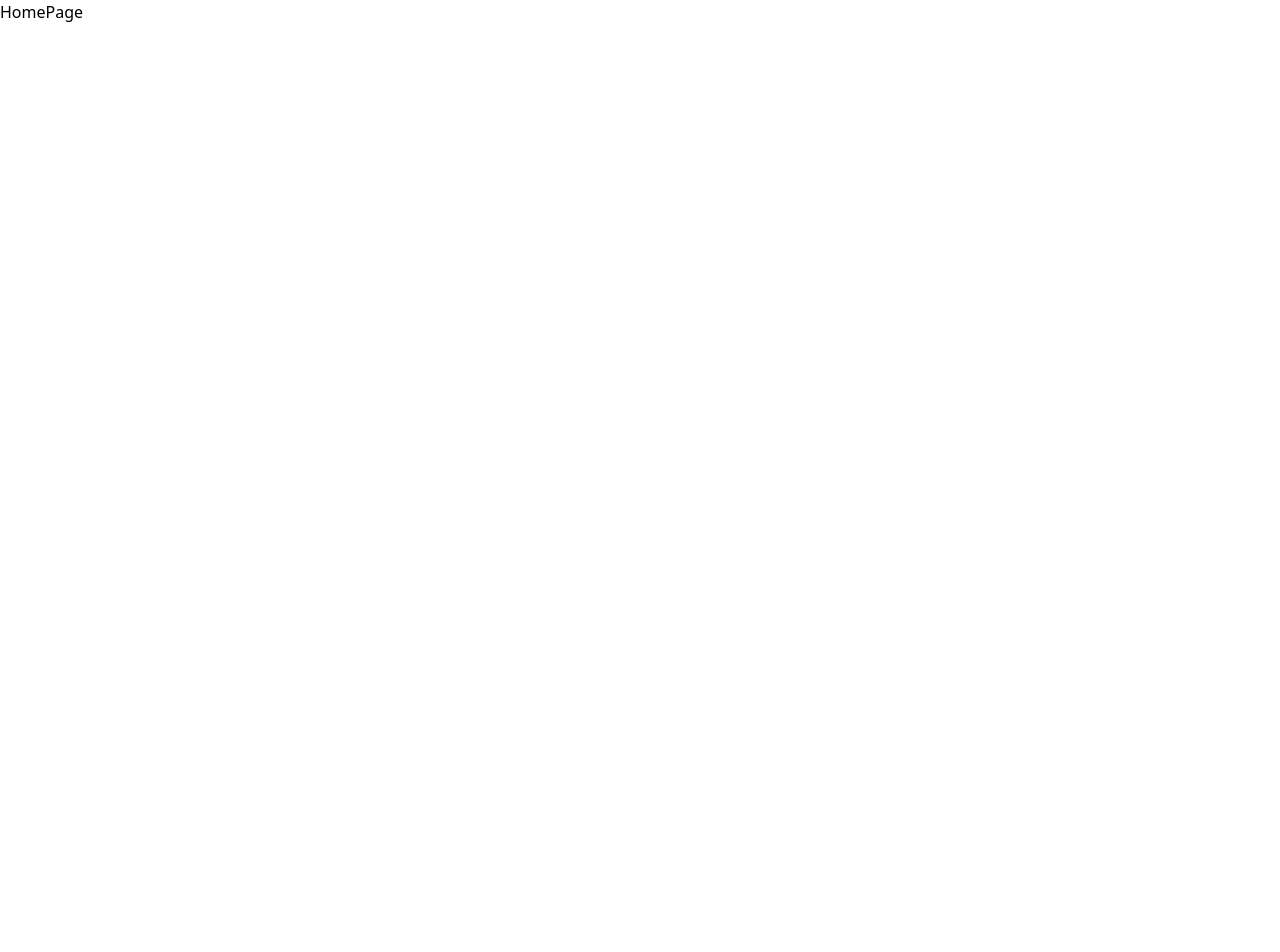
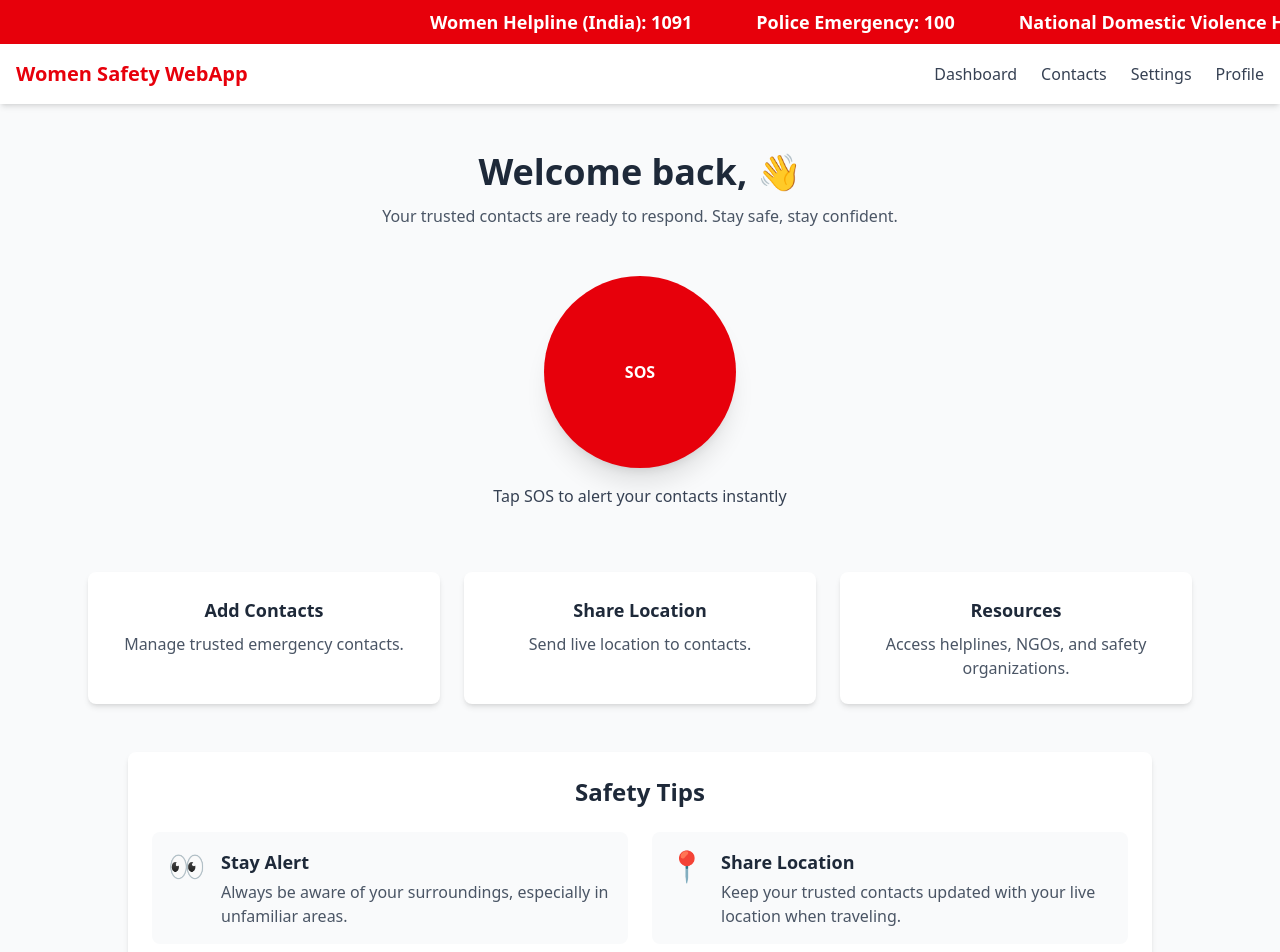
Before and after one commit to Arin-Yadav/Women-safety-app, a React app in the folder frontend/: page /homepage in a window 1280 px wide. Shown: the top 952 px of the page. Before the commit the page ends 800 px from the top, so only its background shows below. Built offline with nearby package versions, Linux system fonts and the light colour scheme; sample sign-in values are in the browser's storage; the HTML template or start-up script is replaced by a standard one.

Commit message:
added new features

```diff
--- a/frontend/src/App.jsx
+++ b/frontend/src/App.jsx
@@ -9,6 +9,8 @@ import { useState } from "react";
 import { useEffect } from "react";
 import HomePage from "./components/HomePage";
 import AddContact from "./components/AddContact";
+import ProtectedRoute from "./components/ProtectedRoute";
+import SafetyTips from "./components/SafetyTips";
 
 const App = () => {
   const [user, setUser] = useState(null);
@@ -21,7 +23,7 @@ const App = () => {
     }
   }, []);
 
-    // Listen for storage changes (when user is saved in Signin)
+  // Listen for storage changes (when user is saved in Signin)
   useEffect(() => {
     const handleStorageChange = () => {
       const savedUser = localStorage.getItem("user");
@@ -42,8 +44,16 @@ const App = () => {
         <Route path="/signup" element={<SignupForm />} />
         <Route path="/signin" element={<SignInForm />} />
         <Route path="/welcome" element={<WelcomeScreen user={user} />} />
-        <Route path="/homepage" element={<HomePage user={user} />} />
+        <Route
+          path="/homepage"
+          element={
+            <ProtectedRoute>
+              <HomePage user={user} />
+            </ProtectedRoute>
+          }
+        />
         <Route path="/addcontact" element={<AddContact user={user} />} />
+        {/* <Route path="/safetytips" element={<SafetyTips />} /> */}
       </Routes>
     </BrowserRouter>
   );
--- a/frontend/src/components/HomePage.jsx
+++ b/frontend/src/components/HomePage.jsx
@@ -1,9 +1,87 @@
-import React from 'react'
+import React from "react";
+import SafetyTips from "../components/SafetyTips";
+import ProfileMenu from "./ProfileMenu";
 
-const HomePage = () => {
+export default function HomePage(user) {
+  console.log(user)
   return (
-    <div>HomePage</div>
-  )
+    <div className="flex flex-col min-h-screen bg-gray-50">
+      {/* Scrolling Banner */}
+      <div className="bg-red-600 text-white py-2 overflow-hidden">
+        <div className="animate-marquee whitespace-nowrap font-semibold text-lg">
+          <span className="mx-8">Women Helpline (India): 1091</span>
+          <span className="mx-8">Police Emergency: 100</span>
+          <span className="mx-8">National Domestic Violence Helpline: 181</span>
+          <span className="mx-8">Child Helpline: 1098</span>
+          <span className="mx-8">Emergency Ambulance: 108</span>
+        </div>
+      </div>
+
+      {/* Navbar */}
+      <nav className="w-full bg-white shadow-md p-4 flex justify-between items-center">
+        <h1 className="text-xl font-bold text-red-600">Women Safety WebApp</h1>
+        <button className="md:hidden text-gray-600">☰</button>
+        <ul className="hidden md:flex space-x-6 text-gray-700 font-medium">
+          <li className="hover:text-red-600 cursor-pointer">Dashboard</li>
+          <li className="hover:text-red-600 cursor-pointer">Contacts</li>
+          <li className="hover:text-red-600 cursor-pointer">Settings</li>
+          <li className="hover:text-red-600 cursor-pointer"> <ProfileMenu /> </li>
+        </ul>
+      </nav>
+
+      {/* Main Content */}
+      <main className="grow">
+        {/* Hero Section */}
+        <section className="flex flex-col items-center text-center mt-12 px-6">
+          <h2 className="text-3xl md:text-4xl font-bold text-gray-800">
+            Welcome back, {user.fullName} 👋
+          </h2>
+          <p className="text-gray-600 mt-3 max-w-xl">
+            Your trusted contacts are ready to respond. Stay safe, stay confident.
+          </p>
+        </section>
+
+        {/* SOS Button */}
+        <div className="flex justify-center mt-12">
+          <button className="bg-red-600 text-white font-bold rounded-full w-48 h-48 shadow-xl hover:bg-red-700 transition transform hover:scale-105">
+            SOS
+          </button>
+        </div>
+        <p className="text-center mt-4 text-gray-700">
+          Tap SOS to alert your contacts instantly
+        </p>
+
+        {/* Quick Access Cards */}
+        <section className="grid md:grid-cols-3 gap-6 mt-16 px-6 w-full max-w-6xl mx-auto">
+          <div className="bg-white shadow-md rounded-lg p-6 text-center hover:shadow-lg transition">
+            <h3 className="font-semibold text-lg text-gray-800">Add Contacts</h3>
+            <p className="text-gray-600 mt-2">Manage trusted emergency contacts.</p>
+          </div>
+          <div className="bg-white shadow-md rounded-lg p-6 text-center hover:shadow-lg transition">
+            <h3 className="font-semibold text-lg text-gray-800">Share Location</h3>
+            <p className="text-gray-600 mt-2">Send live location to contacts.</p>
+          </div>
+          <div className="bg-white shadow-md rounded-lg p-6 text-center hover:shadow-lg transition">
+            <h3 className="font-semibold text-lg text-gray-800">Resources</h3>
+            <p className="text-gray-600 mt-2">
+              Access helplines, NGOs, and safety organizations.
+            </p>
+          </div>
+        </section>
+
+        {/* Safety Tips */}
+        <SafetyTips />
+      </main>
+
+      {/* Footer (Sticky at Bottom) */}
+      <footer className="w-full bg-gray-200 p-6 text-center text-gray-700 mt-auto">
+        <p>© 2025 Women Safety WebApp | Privacy Policy | Terms</p>
+        <div className="flex justify-center space-x-6 mt-3">
+          <span className="cursor-pointer hover:text-red-600">🌐</span>
+          <span className="cursor-pointer hover:text-red-600">📘</span>
+          <span className="cursor-pointer hover:text-red-600">🐦</span>
+        </div>
+      </footer>
+    </div>
+  );
 }
-
-export default HomePage
--- /dev/null
+++ b/frontend/src/components/ProfileMenu.jsx
@@ -0,0 +1,60 @@
+import React, { useEffect, useState } from "react";
+
+export default function ProfileMenu() {
+  const [open, setOpen] = useState(false);
+  const [user, setUser] = useState(null);
+
+  useEffect(() => {
+    const storedUser = localStorage.getItem("user");
+    if (storedUser) {
+      // console.log(storedUser)
+      setUser(JSON.parse(storedUser));
+    }
+  }, []);
+
+  return (
+    <div className="relative">
+      {/* Text Link */}
+      <button
+        onClick={() => setOpen(!open)}
+        className="font-medium text-gray-700 hover:text-red-600">
+        Profile
+      </button>
+
+      {/* Dropdown */}
+      {open && user && (
+        <div className="absolute right-0 mt-2 w-56 bg-white shadow-lg rounded-md py-3 z-50">
+          {/* Profile Picture */}
+          <div className="flex items-center px-4 py-2 border-b">
+            <img
+              src="https://w7.pngwing.com/pngs/205/731/png-transparent-default-avatar.png" // replace with user avatar
+              alt="profile"
+              className="w-16 h-16 rounded-full object-cover border"
+            />
+            <div className="ml-3">
+              <p className="font-semibold text-gray-800">{user.fullName}</p>
+              <p className="text-sm text-gray-500">{user.email}</p>
+            </div>
+          </div>
+
+          {/* Settings */}
+          <a
+            href="/settings"
+            className="block px-4 py-2 text-gray-700 hover:bg-gray-100">
+            Settings
+          </a>
+
+          {/* Logout */}
+          <button
+            onClick={() => {
+              localStorage.removeItem("token"); // clear auth
+              window.location.href = "/signin"; // redirect
+            }}
+            className="w-full text-left px-4 py-2 text-gray-700 hover:bg-gray-100">
+            Logout
+          </button>
+        </div>
+      )}
+    </div>
+  );
+}
--- /dev/null
+++ b/frontend/src/components/ProtectedRoute.jsx
@@ -0,0 +1,7 @@
+import { Navigate } from "react-router-dom";
+
+export default function ProtectedRoute({ children }) {
+  const isAuthenticated = localStorage.getItem("token"); // or use context/state
+
+  return isAuthenticated ? children : <Navigate to="/signin" />;
+}
--- /dev/null
+++ b/frontend/src/components/SafetyTips.jsx
@@ -0,0 +1,52 @@
+import React from "react";
+
+const tips = [
+  {
+    id: 1,
+    title: "Stay Alert",
+    description: "Always be aware of your surroundings, especially in unfamiliar areas.",
+    icon: "👀",
+  },
+  {
+    id: 2,
+    title: "Share Location",
+    description: "Keep your trusted contacts updated with your live location when traveling.",
+    icon: "📍",
+  },
+  {
+    id: 3,
+    title: "Emergency Contacts",
+    description: "Add and update emergency contacts regularly for quick access.",
+    icon: "📞",
+  },
+  {
+    id: 4,
+    title: "Trust Your Instincts",
+    description: "If something feels wrong, act immediately and use the SOS button.",
+    icon: "⚡",
+  },
+];
+
+export default function SafetyTips() {
+  return (
+    <section className="bg-white shadow-md rounded-lg p-6 mt-12 max-w-5xl mx-auto">
+      <h2 className="text-2xl font-bold text-gray-800 text-center mb-6">
+        Safety Tips
+      </h2>
+      <div className="grid md:grid-cols-2 gap-6">
+        {tips.map((tip) => (
+          <div
+            key={tip.id}
+            className="flex items-start space-x-4 bg-gray-50 p-4 rounded-lg hover:shadow-lg transition"
+          >
+            <span className="text-3xl">{tip.icon}</span>
+            <div>
+              <h3 className="font-semibold text-lg text-gray-800">{tip.title}</h3>
+              <p className="text-gray-600 mt-1">{tip.description}</p>
+            </div>
+          </div>
+        ))}
+      </div>
+    </section>
+  );
+}
--- a/frontend/src/index.css
+++ b/frontend/src/index.css
@@ -1 +1,11 @@
 @import "tailwindcss";
+
+@keyframes marquee {
+  0% { transform: translateX(100%); }
+  100% { transform: translateX(-100%); }
+}
+
+.animate-marquee {
+  display: inline-block;
+  animation: marquee 15s linear infinite;
+}
```
Also changed, not shown: 1 other file (tests, documents, lock files or other folders).
